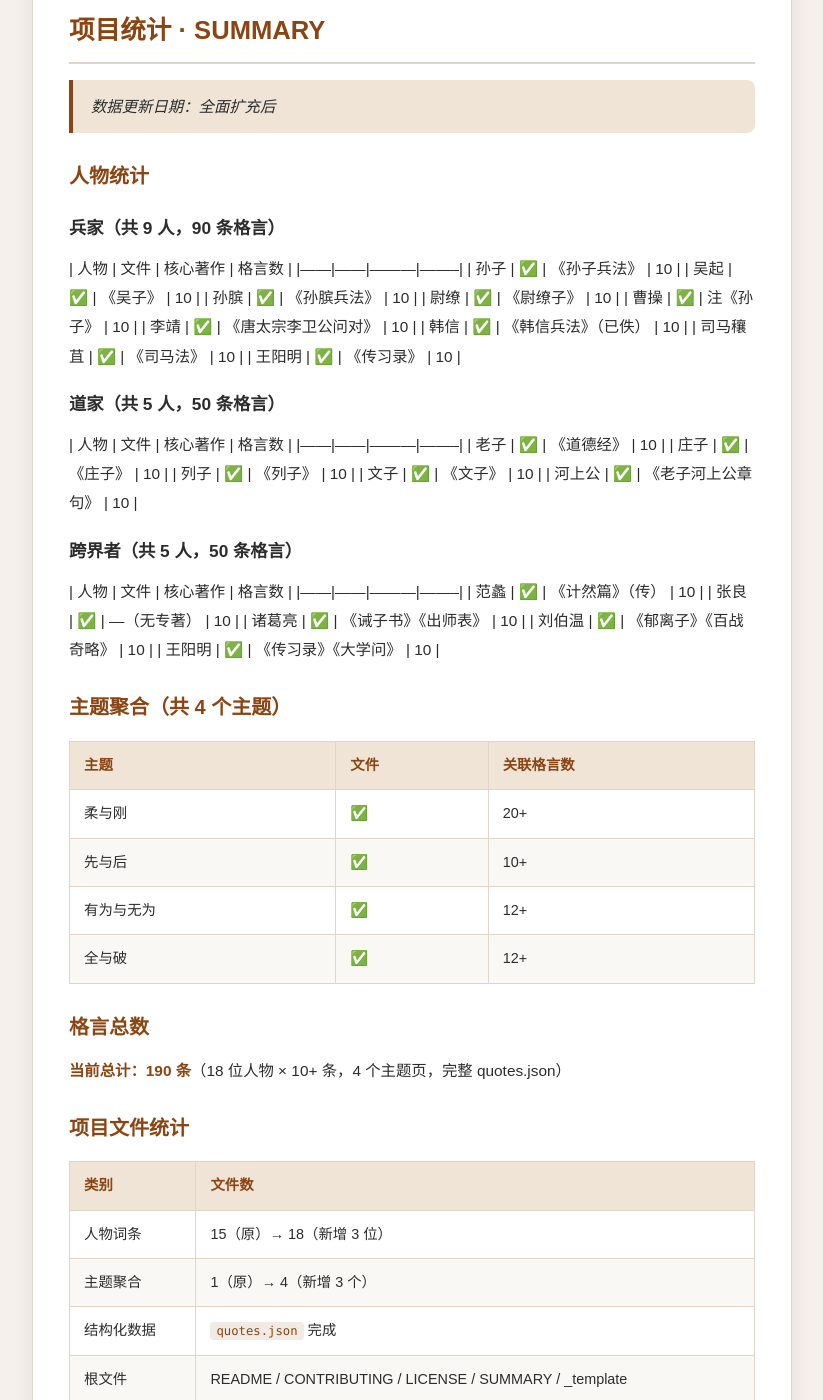
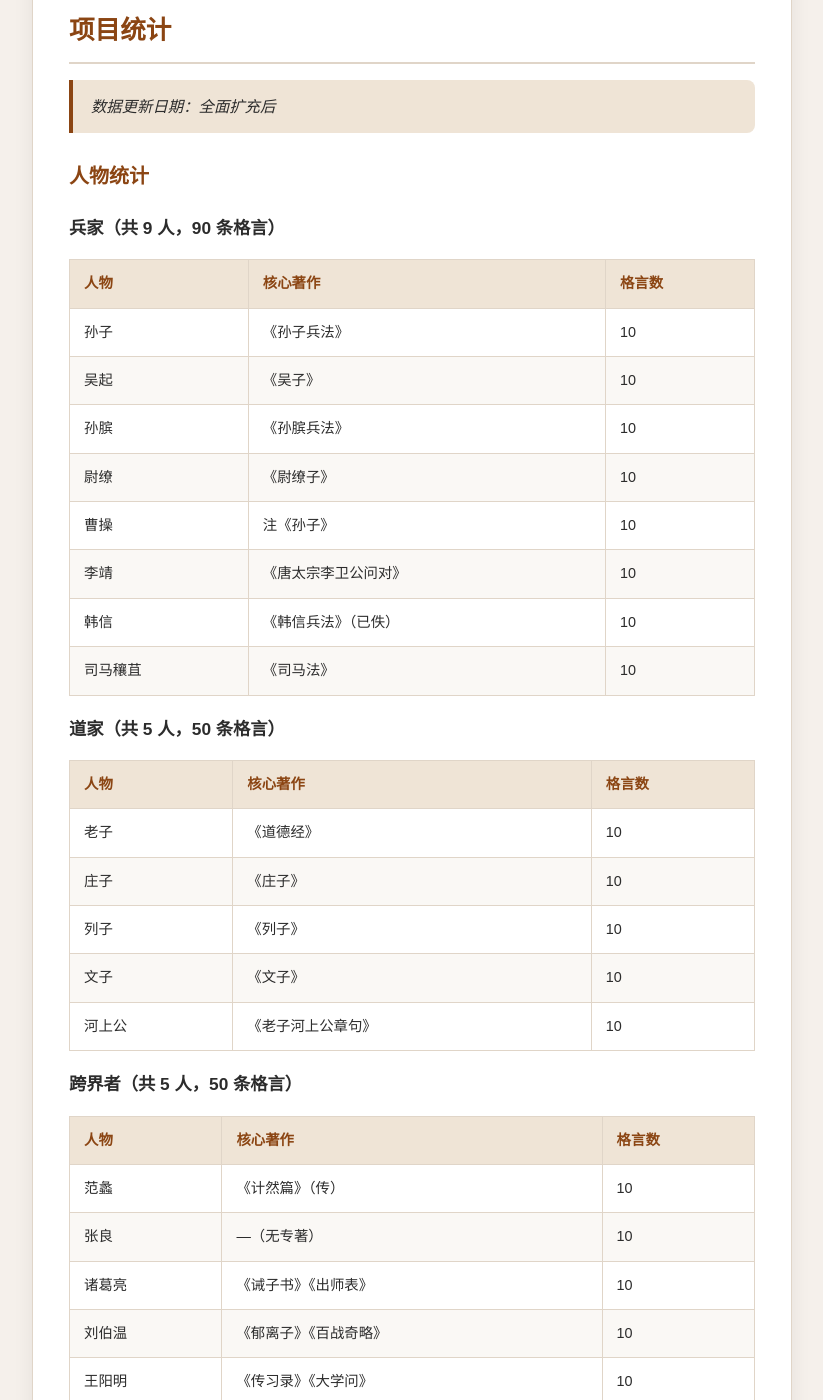
Before and after one commit to phoenixlucky/tao-of-strategy, a Jekyll site: the page built from overview.md, in a window 1280 px wide and 1400 px high, scrolled down 385 px. Shown: the whole window, without its empty margins (228-1051 px from the left). Built offline with Jekyll 4.4.1, drawn with Linux system fonts in a browser that asks for light colours; some of the changed text lies outside the part shown.

Commit message:
📊 重写 overview.md（精简表格列、加空行确保 kramdown 识别） + 精简 _config.yml

```diff
--- a/_config.yml
+++ b/_config.yml
@@ -1,36 +1,6 @@
-# 韬略之道 · Tao of Strategy — GitHub Pages 配置
-
 title: 韬略之道
-description: 一枚硬币的两面：无为与战争 — 兵家进取与道家避世格言汇编
-baseurl: "/tao-of-strategy"
-url: "https://phoenixlucky.github.io"
+description: 一枚硬币的两面：无为与战争
 markdown: kramdown
 kramdown:
   input: GFM
   hard_wrap: false
-
-# 布局：所有 .md 文件使用自定义模板
-defaults:
-  - scope:
-      path: ""
-    values:
-      layout: "default"
-
-# 包含所有目录
-include:
-  - people/
-  - topics/
-  - quotes/
-  - assets/
-
-# 不排除任何文件
-exclude:
-  - README.md
-  - CONTRIBUTING.md
-
-# 保持原样输出的文件
-keep_files:
-  - .git
-
-# GitHub Pages 主题（不启用主题，使用自定义样式）
-theme: null
--- a/overview.md
+++ b/overview.md
@@ -4,88 +4,72 @@ title: 项目总览
 description: 人物统计、格言数、Roadmap 进度
 ---
 
-# 项目统计 · SUMMARY
+# 项目统计
 
 > 数据更新日期：全面扩充后
 
 ## 人物统计
 
 ### 兵家（共 9 人，90 条格言）
-| 人物 | 文件 | 核心著作 | 格言数 |
-|------|------|---------|--------|
-| 孙子 | ✅ | 《孙子兵法》 | 10 |
-| 吴起 | ✅ | 《吴子》 | 10 |
-| 孙膑 | ✅ | 《孙膑兵法》 | 10 |
-| 尉缭 | ✅ | 《尉缭子》 | 10 |
-| 曹操 | ✅ | 注《孙子》 | 10 |
-| 李靖 | ✅ | 《唐太宗李卫公问对》 | 10 |
-| 韩信 | ✅ | 《韩信兵法》（已佚） | 10 |
-| 司马穰苴 | ✅ | 《司马法》 | 10 |
-| 王阳明 | ✅ | 《传习录》 | 10 |
+
+| 人物 | 核心著作 | 格言数 |
+|------|---------|--------|
+| 孙子 | 《孙子兵法》 | 10 |
+| 吴起 | 《吴子》 | 10 |
+| 孙膑 | 《孙膑兵法》 | 10 |
+| 尉缭 | 《尉缭子》 | 10 |
+| 曹操 | 注《孙子》 | 10 |
+| 李靖 | 《唐太宗李卫公问对》 | 10 |
+| 韩信 | 《韩信兵法》（已佚） | 10 |
+| 司马穰苴 | 《司马法》 | 10 |
 
 ### 道家（共 5 人，50 条格言）
-| 人物 | 文件 | 核心著作 | 格言数 |
-|------|------|---------|--------|
-| 老子 | ✅ | 《道德经》 | 10 |
-| 庄子 | ✅ | 《庄子》 | 10 |
-| 列子 | ✅ | 《列子》 | 10 |
-| 文子 | ✅ | 《文子》 | 10 |
-| 河上公 | ✅ | 《老子河上公章句》 | 10 |
+
+| 人物 | 核心著作 | 格言数 |
+|------|---------|--------|
+| 老子 | 《道德经》 | 10 |
+| 庄子 | 《庄子》 | 10 |
+| 列子 | 《列子》 | 10 |
+| 文子 | 《文子》 | 10 |
+| 河上公 | 《老子河上公章句》 | 10 |
 
 ### 跨界者（共 5 人，50 条格言）
-| 人物 | 文件 | 核心著作 | 格言数 |
-|------|------|---------|--------|
-| 范蠡 | ✅ | 《计然篇》（传） | 10 |
-| 张良 | ✅ | —（无专著） | 10 |
-| 诸葛亮 | ✅ | 《诫子书》《出师表》 | 10 |
-| 刘伯温 | ✅ | 《郁离子》《百战奇略》 | 10 |
-| 王阳明 | ✅ | 《传习录》《大学问》 | 10 |
+
+| 人物 | 核心著作 | 格言数 |
+|------|---------|--------|
+| 范蠡 | 《计然篇》（传） | 10 |
+| 张良 | —（无专著） | 10 |
+| 诸葛亮 | 《诫子书》《出师表》 | 10 |
+| 刘伯温 | 《郁离子》《百战奇略》 | 10 |
+| 王阳明 | 《传习录》《大学问》 | 10 |
 
 ## 主题聚合（共 4 个主题）
 
-| 主题 | 文件 | 关联格言数 |
-|------|------|-----------|
-| 柔与刚 | ✅ | 20+ |
-| 先与后 | ✅ | 10+ |
-| 有为与无为 | ✅ | 12+ |
-| 全与破 | ✅ | 12+ |
+| 主题 | 关联格言数 |
+|------|-----------|
+| 柔与刚 | 20+ |
+| 先与后 | 10+ |
+| 有为与无为 | 12+ |
+| 全与破 | 12+ |
 
 ## 格言总数
 
 **当前总计：190 条**（18 位人物 × 10+ 条，4 个主题页，完整 quotes.json）
 
-## 项目文件统计
-
-| 类别 | 文件数 |
-|------|--------|
-| 人物词条 | 15（原）→ 18（新增 3 位） |
-| 主题聚合 | 1（原）→ 4（新增 3 个） |
-| 结构化数据 | `quotes.json` 完成 |
-| 根文件 | README / CONTRIBUTING / LICENSE / SUMMARY / _template |
-
-## Roadmap 进度
+## Roadmap
 
 ### ✅ 已完成
-- [x] 项目目录结构搭建
-- [x] README、CONTRIBUTING、LICENSE
-- [x] 人物模板 `_template.md`
-- [x] **18 位人物全部 10+ 条格言**
-- [x] **4 个主题聚合**（柔与刚、先与后、有为与无为、全与破）
-- [x] **quotes.json 完整填充**（180 条结构化数据、按标签/人物筛选）
-- [x] 总览.md 统计面板
+- 18 位人物全部 10+ 条格言
+- 4 个主题聚合（柔与刚、先与后、有为与无为、全与破）
+- quotes.json 完整填充（180 条结构化数据）
+- 静态网站（GitHub Pages）
+- 格言随机卡片、每日一面
+- 反者道之动对比功能
 
-### 🚧 初级阶段（超量完成）
-- 核心人物格言各收录 10 条以上 ✅（目标超额完成）
-- 新增人物 ✅（韩信、司马穰苴、王阳明）
+### 🚧 进行中
+- 人物词条持续增补
+- 主题页持续扩展
 
-### 📋 中级阶段
-- [x] quotes.json 框架完成
-- [x] 支持按标签/人物/面筛选（网页端）
-
-### 🎯 高级阶段
-- [x] 静态网站（GitHub Pages 就绪，`index.html` + CSS + JS）
-- [x] 格言随机卡片 🎲
-- [x] 每日一面 📅
-
-### 🔮 终极趣味
-- [x] "反者道之动"对比功能——兵家进取与道家避世格言并列展示 🪙
+### 📋 计划中
+- 支持按标签筛选输出（脚本端）
+- 更多人物（司马穰苴、王阳明已加入）
```
